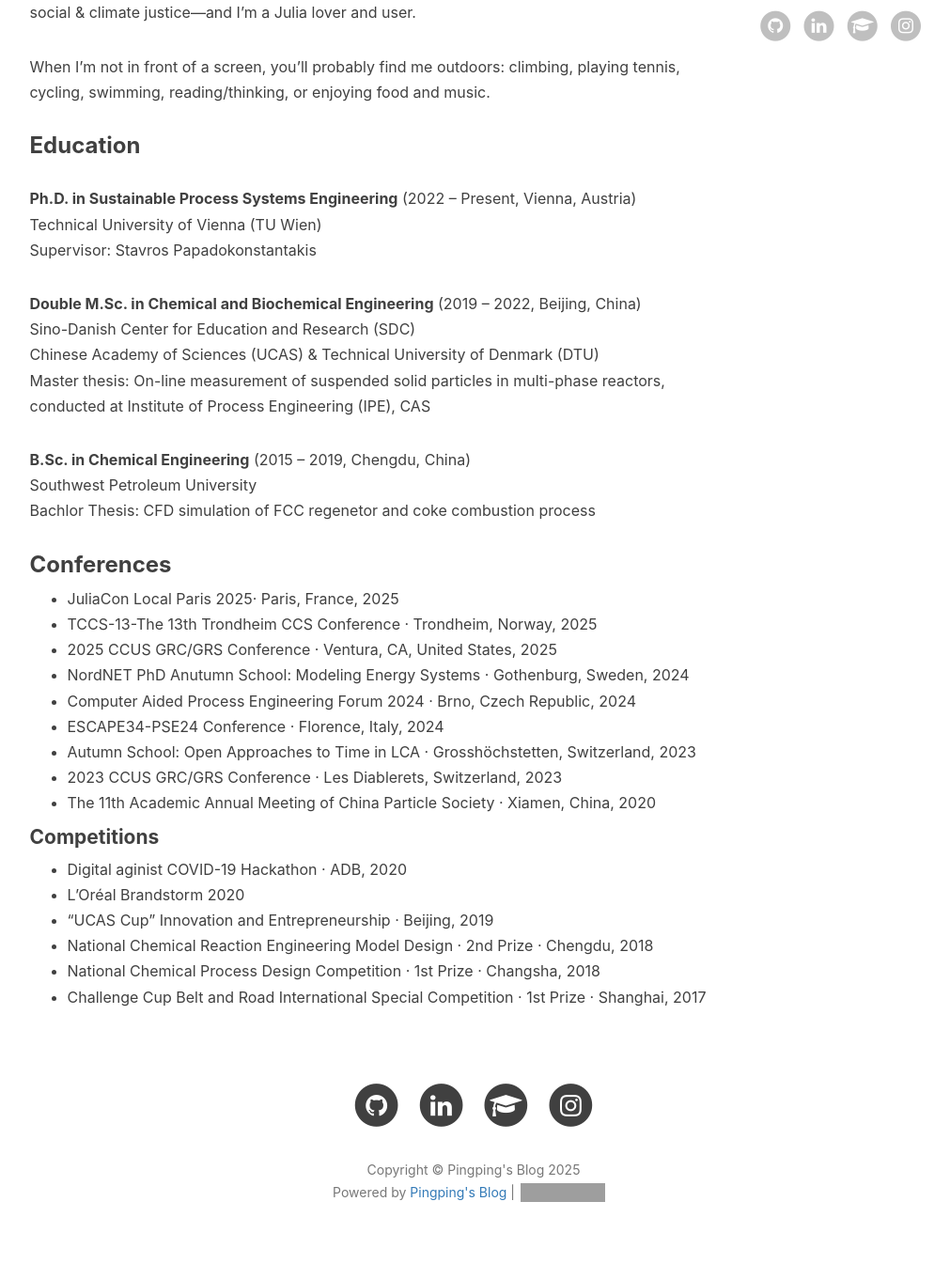
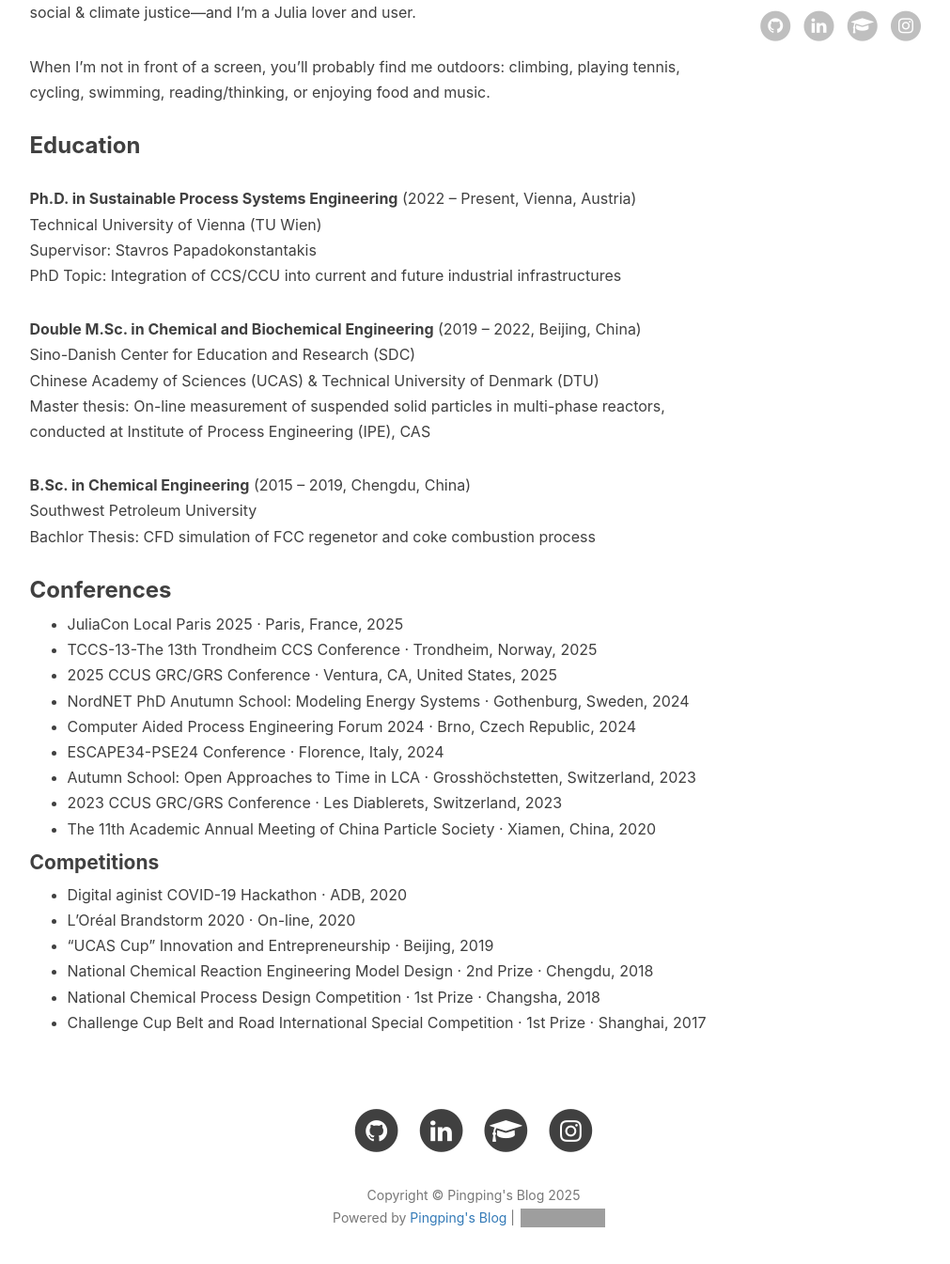
Before and after one commit to Pingping1997/PingpingWang-Blog, a Jekyll site: the page built from indiex.md, in a window 1280 px wide and 1400 px high, scrolled down 772 px. Shown: the top 1345 px of the window at 94% size, without its empty margins (136-1147 px from the left). Built offline with Jekyll 4.4.1, drawn with Linux system fonts in a browser that asks for light colours; nearby versions of some CDN libraries; comment, search, counter and statistics services are not loaded; grey boxes are pictures that could not be loaded.

```diff
--- a/indiex.md
+++ b/indiex.md
@@ -16,6 +16,8 @@ When I’m not in front of a screen, you’ll probably find me outdoors: climbin
 **Ph.D. in Sustainable Process Systems Engineering** (2022 – Present, Vienna, Austria)
 Technical University of Vienna (TU Wien) <br>
 Supervisor: [Stavros Papadokonstantakis](https://scholar.google.com/citations?hl=en&user=iILdo5cAAAAJ) <br>
+PhD Topic: Integration of CCS/CCU into current and future industrial infrastructures <br>
+
 
 
 **Double M.Sc. in Chemical and Biochemical Engineering** (2019 – 2022, Beijing, China)
@@ -31,7 +33,7 @@ Bachlor Thesis: CFD simulation of FCC regenetor and coke combustion process
 
 ### Conferences
 
-- [JuliaCon Local Paris 2025](https://juliacon.org/local/paris2025/)· Paris, France, 2025
+- [JuliaCon Local Paris 2025](https://juliacon.org/local/paris2025/) · Paris, France, 2025
 - [TCCS-13-The 13th Trondheim CCS Conference](https://tccs.no/) · Trondheim, Norway, 2025
 - [2025 CCUS GRC/GRS Conference](https://www.grc.org/carbon-capture-utilization-and-storage-conference/2025/) · Ventura, CA, United States, 2025
 - [NordNET PhD Anutumn School: Modeling Energy Systems](https://csei.eu/event/nordnet-autumn-school-2024/) · Gothenburg, Sweden, 2024
@@ -44,7 +46,7 @@ Bachlor Thesis: CFD simulation of FCC regenetor and coke combustion process
 #### Competitions
 
 - [Digital aginist COVID-19 Hackathon](https://challenges.adb.org/en) · [ADB](https://challenges.adb.org/en), 2020
-- [L’Oréal Brandstorm 2020](https://www.loreal.com/en/brandstorm/)
+- [L’Oréal Brandstorm 2020](https://www.loreal.com/en/brandstorm/) · On-line, 2020
 - ["UCAS Cup" Innovation and Entrepreneurship](https://english.ucas.ac.cn/) · Beijing, 2019
 - [National Chemical Reaction Engineering Model Design](https://i-chemreaeng.scu.edu.cn/) · 2nd Prize · Chengdu, 2018
 - [National Chemical Process Design Competition](https://www.ciesc.cn/site/term/28.html) · 1st Prize ·  Changsha, 2018
```
Also changed, not shown: _blogs/ccs-reflections.md (renamed from blogs/ccs-reflections.md), _blogs/sports-vienna.md (renamed from blogs/sports-vienna.md).
